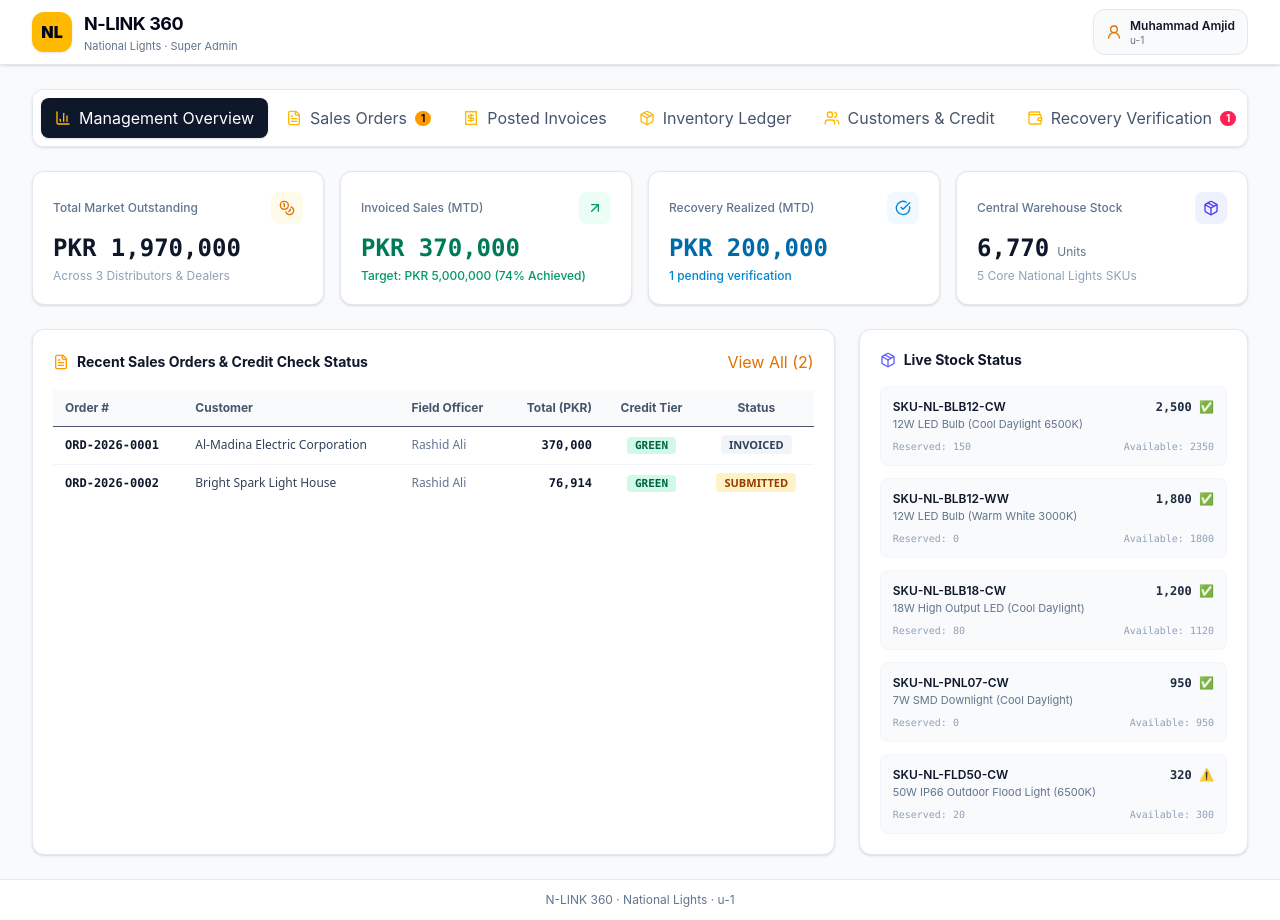
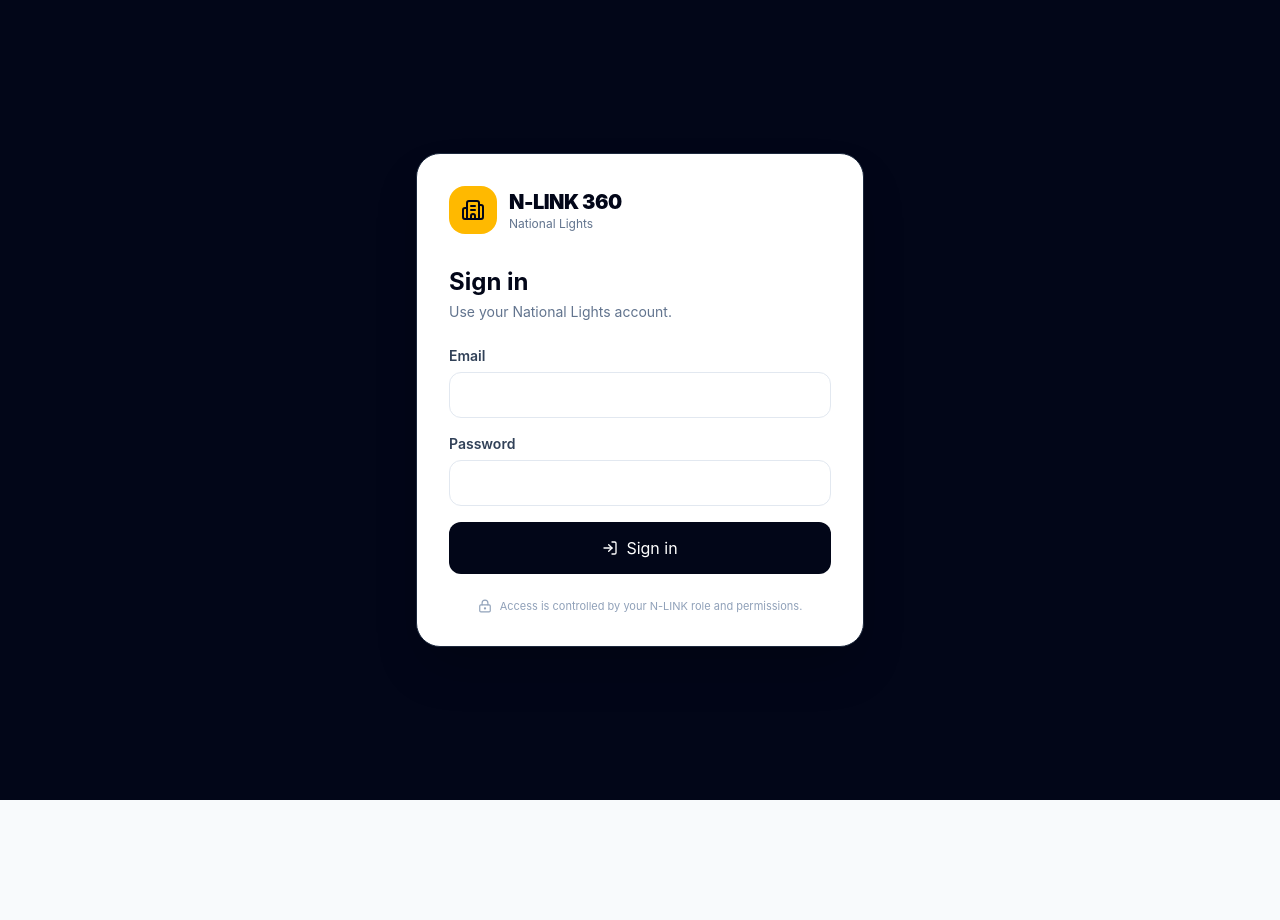
Before and after one commit to AmjidOfficial/N-LINK360, a React (Vite) app: page / in a window 1280 px wide. After the commit the page ends 800 px from the top, so only its background shows below. Built offline with nearby package versions, Linux system fonts and the light colour scheme; no server answers.

Commit message:
feat: gate application behind real Supabase authentication

```diff
--- a/src/App.tsx
+++ b/src/App.tsx
@@ -7,34 +7,15 @@
 import React, { useState } from 'react';
 import { CalculationValidator } from './components/CalculationValidator';
 import { CompanyPortal } from './components/CompanyPortal';
-import { DocsViewer } from './components/DocsViewer';
 import { Header } from './components/Header';
 import { SalesRecoveryApp } from './components/SalesRecoveryApp';
+import { AuthGate } from './components/AuthGate';
 import { inMemoryStore } from './services/store';
 import { workspaceForRole } from './lib/permissions';
-import {
-  Customer,
-  CustomerVisit,
-  Dispatch,
-  InventoryBalance,
-  Invoice,
-  LedgerEntry,
-  PaymentMode,
-  Recovery,
-  SalesOrder,
-  SKU,
-  StockReturn,
-  User,
-} from './types';
+import { Customer, CustomerVisit, Dispatch, InventoryBalance, Invoice, LedgerEntry, PaymentMode, Recovery, SalesOrder, SKU, StockReturn, User } from './types';
 
-export default function App() {
-  // Temporary development identity. This is deliberately isolated here so the
-  // next milestone can replace it with Supabase Auth without changing the
-  // workspace components. Production must never expose a role switcher.
-  const [users] = useState<User[]>(inMemoryStore.getUsers());
-  const [currentUser] = useState<User>(users.find((u) => u.role === 'SUPER_ADMIN') || users[0]);
+function AuthenticatedApp({ currentUser, onSignOut }: { currentUser: User; onSignOut: () => Promise<void> }) {
   const activeApp = workspaceForRole(currentUser.role);
-
   const [customers, setCustomers] = useState<Customer[]>(inMemoryStore.getCustomers());
   const [skus, setSkus] = useState<SKU[]>(inMemoryStore.getSKUs());
   const [inventoryBalances, setInventoryBalances] = useState<InventoryBalance[]>(inMemoryStore.getInventoryBalances());
@@ -59,84 +40,33 @@ export default function App() {
 
   const handlePostInvoice = (orderId: string) => {
     const result = inMemoryStore.postInvoice(orderId, currentUser.id);
-    if (result.success) syncStore();
-    else alert(`Invoice generation failed: ${result.error}`);
+    if (result.success) syncStore(); else alert(`Invoice generation failed: ${result.error}`);
   };
-
   const handleVerifyRecovery = (recoveryId: string) => {
     const result = inMemoryStore.verifyRecovery(recoveryId, currentUser.id);
-    if (result.success) syncStore();
-    else alert(`Recovery verification failed: ${result.error}`);
+    if (result.success) syncStore(); else alert(`Recovery verification failed: ${result.error}`);
   };
-
-  const handleBookOrder = (orderData: Partial<SalesOrder>) => {
-    inMemoryStore.createSalesOrder(orderData);
-    syncStore();
-  };
-
+  const handleBookOrder = (orderData: Partial<SalesOrder>) => { inMemoryStore.createSalesOrder(orderData); syncStore(); };
   const handleRecordRecovery = (data: { customerId: string; amount: number; paymentMode: PaymentMode; instrumentNumber?: string; bankName?: string; remarks?: string }) => {
     const cust = customers.find((c) => c.id === data.customerId);
     const recNumber = `REC-2026-${String(recoveries.length + 1).padStart(3, '0')}`;
-    inMemoryStore.recordRecovery({
-      recoveryNumber: recNumber,
-      customerId: data.customerId,
-      customerName: cust?.companyName || 'Customer',
-      salesUserId: currentUser.id,
-      salesUserName: currentUser.fullName,
-      collectionDate: new Date().toISOString().split('T')[0],
-      amount: data.amount,
-      paymentMode: data.paymentMode,
-      instrumentNumber: data.instrumentNumber,
-      bankName: data.bankName,
-      status: 'PENDING_VERIFICATION',
-      remarks: data.remarks,
-    });
+    inMemoryStore.recordRecovery({ recoveryNumber: recNumber, customerId: data.customerId, customerName: cust?.companyName || 'Customer', salesUserId: currentUser.id, salesUserName: currentUser.fullName, collectionDate: new Date().toISOString().split('T')[0], amount: data.amount, paymentMode: data.paymentMode, instrumentNumber: data.instrumentNumber, bankName: data.bankName, status: 'PENDING_VERIFICATION', remarks: data.remarks });
     syncStore();
   };
-
-  const handleLogVisit = (visitData: Partial<CustomerVisit>) => {
-    inMemoryStore.logCustomerVisit(visitData);
-    syncStore();
-  };
+  const handleLogVisit = (visitData: Partial<CustomerVisit>) => { inMemoryStore.logCustomerVisit(visitData); syncStore(); };
 
   return (
     <div className="min-h-screen bg-slate-50 text-slate-900 antialiased">
-      <Header currentUser={currentUser} />
+      <Header currentUser={currentUser} onSignOut={onSignOut} />
       <main className="min-h-[calc(100vh-4rem)]">
-        {activeApp === 'PORTAL' && (
-          <CompanyPortal
-            currentUser={currentUser}
-            customers={customers}
-            skus={skus}
-            inventoryBalances={inventoryBalances}
-            salesOrders={salesOrders}
-            invoices={invoices}
-            recoveries={recoveries}
-            ledgerEntries={ledgerEntries}
-            dispatches={dispatches}
-            stockReturns={stockReturns}
-            onPostInvoice={handlePostInvoice}
-            onVerifyRecovery={handleVerifyRecovery}
-          />
-        )}
-        {activeApp === 'MOBILE_APP' && (
-          <div className="px-4 py-5 sm:px-6 lg:px-8">
-            <SalesRecoveryApp
-              currentUser={currentUser}
-              customers={customers}
-              skus={skus}
-              inventoryBalances={inventoryBalances}
-              visits={visits}
-              onBookOrder={handleBookOrder}
-              onRecordRecovery={handleRecordRecovery}
-              onLogVisit={handleLogVisit}
-            />
-          </div>
-        )}
+        {activeApp === 'PORTAL' && <CompanyPortal currentUser={currentUser} customers={customers} skus={skus} inventoryBalances={inventoryBalances} salesOrders={salesOrders} invoices={invoices} recoveries={recoveries} ledgerEntries={ledgerEntries} dispatches={dispatches} stockReturns={stockReturns} onPostInvoice={handlePostInvoice} onVerifyRecovery={handleVerifyRecovery} />}
+        {activeApp === 'MOBILE_APP' && <div className="px-4 py-5 sm:px-6 lg:px-8"><SalesRecoveryApp currentUser={currentUser} customers={customers} skus={skus} inventoryBalances={inventoryBalances} visits={visits} onBookOrder={handleBookOrder} onRecordRecovery={handleRecordRecovery} onLogVisit={handleLogVisit} /></div>}
       </main>
-      <footer className="border-t border-slate-200 bg-white px-4 py-3 text-center text-xs text-slate-500">
-        N-LINK 360 · National Lights · {currentUser.id}
-      </footer>
+      <footer className="border-t border-slate-200 bg-white px-4 py-3 text-center text-xs text-slate-500">N-LINK 360 · National Lights · {currentUser.id}</footer>
     </div>
   );
 }
+
+export default function App() {
+  return <AuthGate>{(user, onSignOut) => <AuthenticatedApp currentUser={user} onSignOut={onSignOut} />}</AuthGate>;
+}
```
